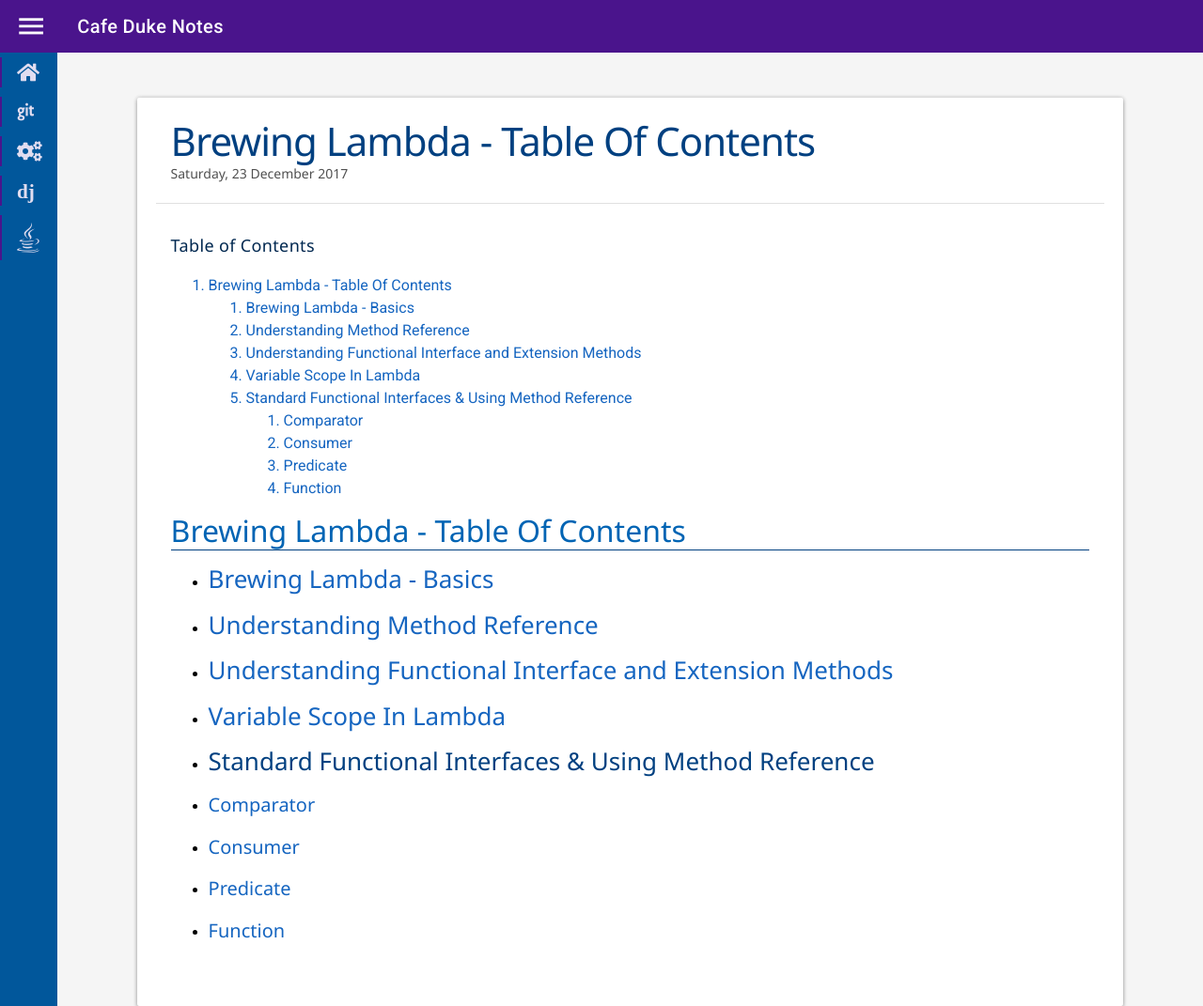
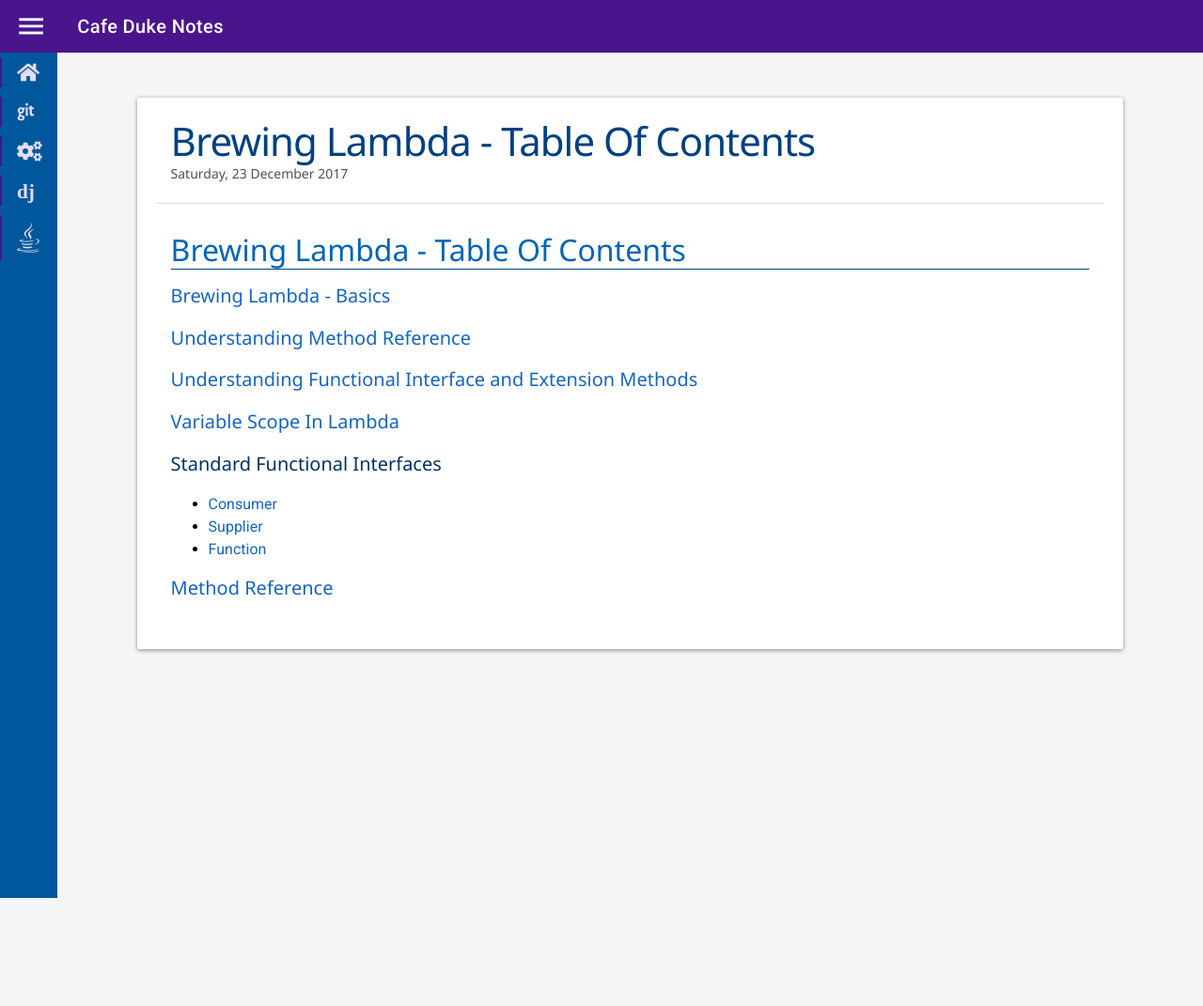
Before and after one commit to cafeduke/cafeduke.github.io, a Jekyll site: the page built from _posts/java/2017-12-23-lambda-index.md, in a window 1280 px wide. Shown: the whole page at 94% size. Built offline with Jekyll 4.4.1, drawn with Linux system fonts in a browser that asks for light colours; nearby versions of some CDN libraries; after the commit the page ends 956 px from its top, so only the background shows below that.

Commit message:
Java: Fix lambda

```diff
--- a/_posts/java/2017-12-23-lambda-index.md
+++ b/_posts/java/2017-12-23-lambda-index.md
@@ -5,28 +5,21 @@ category: java
 typora-root-url: ../../
 ---
 
-{% include toc.html %}
-
 # Brewing Lambda - Table Of Contents
 
 
+### [Brewing Lambda - Basics](/java/2017/09/11/lambda-basics.html)
 
+### [Understanding Method Reference](/java/2017/12/22/lambda-method-reference.html)
 
-*   ## [Brewing Lambda - Basics](https://blogs.oracle.com/brewing-tests/entry/brewing_lambda_basics)
+### [Understanding Functional Interface and Extension Methods](/java/2017/09/21/lambda-extension-method.html)
 
-*   ## [Understanding Method Reference](https://blogs.oracle.com/brewing-tests/entry/lambda_method_reference)
+### [Variable Scope In Lambda](/java/2017/10/21/lambda-scope.html)
 
-*   ## [Understanding Functional Interface and Extension Methods](https://blogs.oracle.com/brewing-tests/entry/brewing_lambda_functional_interface_extension)
+### Standard Functional Interfaces
 
-*   ## [Variable Scope In Lambda](https://blogs.oracle.com/brewing-tests/entry/brewing_lambda_scope)
+- [Consumer](/java/2017/11/21/lambda-standard-fi-consumer.html)
+- [Supplier](/java/2017/12/11/lambda-standard-fi-supplier.html)
+- [Function](/java/2017/12/21/lambda-standard-fi-function.html)
 
-*   ## Standard Functional Interfaces & Using Method Reference
-
-
-*   ### [Comparator](https://blogs.oracle.com/brewing-tests/entry/lambda_standard_functional_interface_comparator)
-
-*   ### [Consumer](https://blogs.oracle.com/brewing-tests/entry/lambda_standard_functional_interface_consumer)
-
-*   ### [Predicate](https://blogs.oracle.com/brewing-tests/entry/lambda_standard_functional_interface_predicate)
-
-*   ### [Function](https://blogs.oracle.com/brewing-tests/entry/lambda_standard_functional_interface_function)
+### [Method Reference](/java/2017/12/22/lambda-method-reference.html)
--- a/assets/css/duke-dark.css
+++ b/assets/css/duke-dark.css
@@ -21,7 +21,7 @@ Pseudo Name                     | Purple     | rgb(174,129,255);     | Eg| True,
 }
 
 .highlight .hll { background-color: #333333 }
-.highlight .c { color: rgb(75,150,75); } /* Comment */
+.highlight .c { color: rgb(160,200,160); } /* Comment */
 .highlight .err { color: White } /* Error */
 .highlight .g { color: White } /* Generic */
 .highlight .k { color: rgb(253,151,31); font-weight: bold } /* Keyword */
@@ -30,10 +30,10 @@ Pseudo Name                     | Purple     | rgb(174,129,255);     | Eg| True,
 .highlight .o { color: rgb(230,219,116); } /* Operator */
 .highlight .x { color: White } /* Other */
 .highlight .p { color: White } /* Punctuation */
-.highlight .cm { color: rgb(75,150,75); } /* Comment.Multiline */
-.highlight .cp { color: rgb(75,150,75); } /* Comment.Preproc */
-.highlight .c1 { color: rgb(75,150,75); } /* Comment.Single */
-.highlight .cs { color: rgb(75,150,75); } /* Comment.Special */
+.highlight .cm { color: rgb(160,200,160); } /* Comment.Multiline */
+.highlight .cp { color: rgb(160,200,160); } /* Comment.Preproc */
+.highlight .c1 { color: rgb(160,200,160); } /* Comment.Single */
+.highlight .cs { color: rgb(160,200,160); } /* Comment.Special */
 .highlight .gd { color: White } /* Generic.Deleted */
 .highlight .ge { color: White } /* Generic.Emph */
 .highlight .gr { color: White } /* Generic.Error */
```
Also changed, not shown: _posts/java/2017-01-01-hot-spot.md (+6 -21 lines), _posts/java/2017-10-11-lambda-generic-functional-interface.md (deleted, +0 -74 lines), _posts/java/2018-01-11-combination.md (+18 -310 lines), assets/images/java/CombinationTable01.png (added), assets/images/java/CombinationTable02.png (added), assets/images/java/Duke.png (added).
